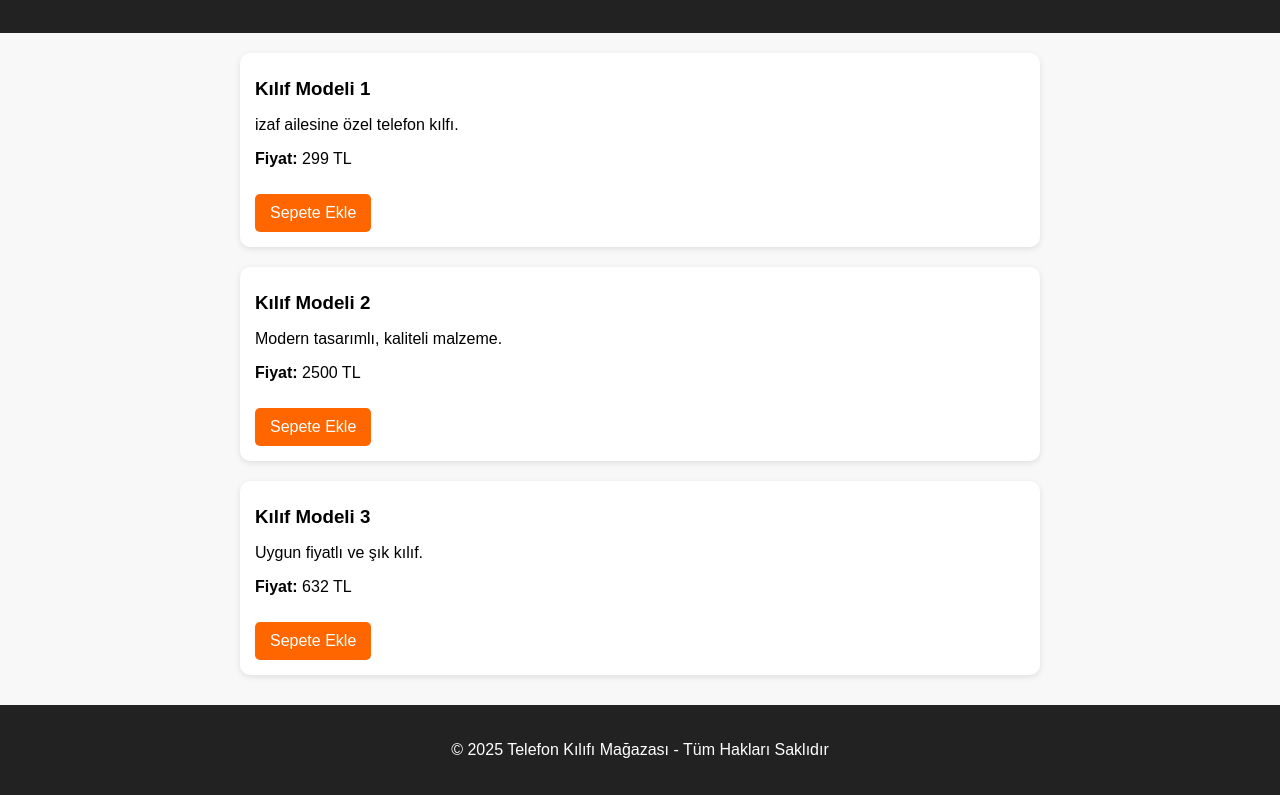
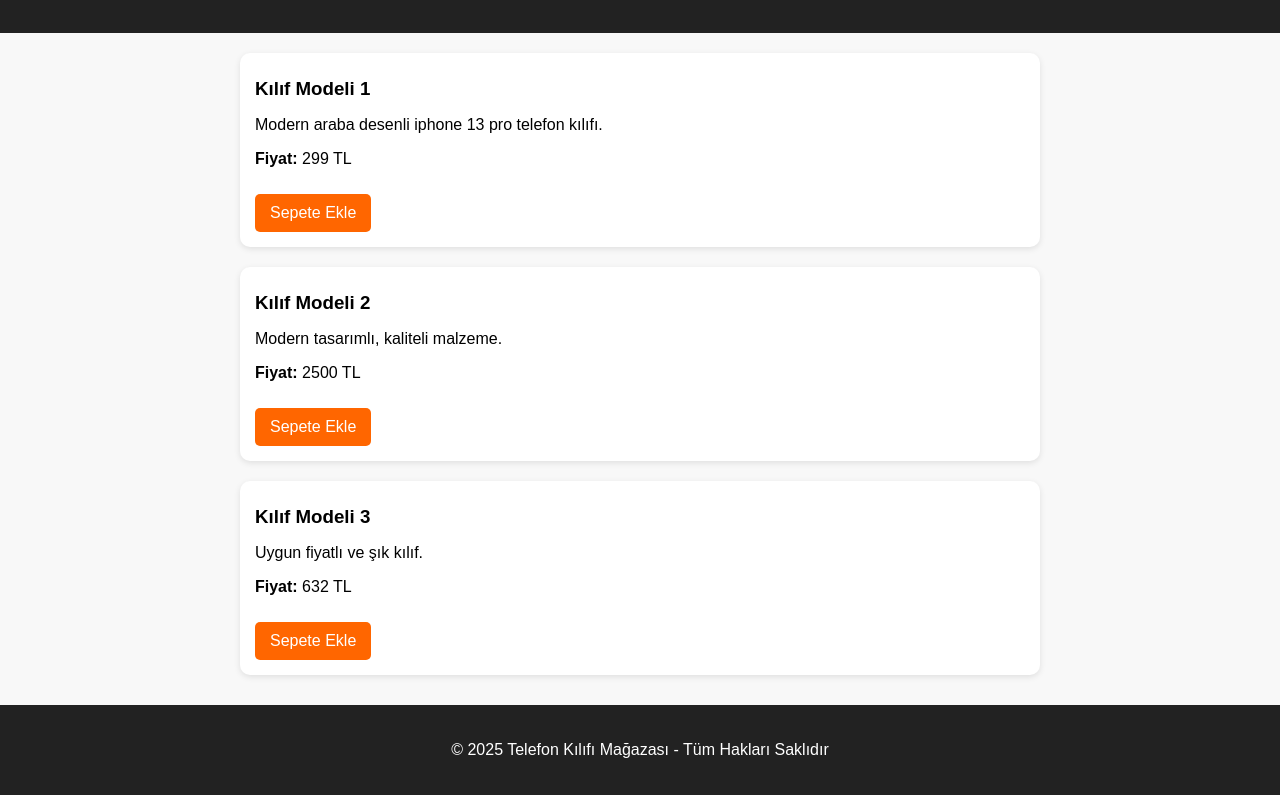
Before and after one commit to Furkan64gns/kilif-sitesi, a plain HTML site: page index.html in a window 1280 px wide. Shown: the part 121-916 px from the top of the page. Drawn offline with Linux system fonts and the light colour scheme.

Commit message:
Update index.html

```diff
--- a/index.html
+++ b/index.html
@@ -64,7 +64,7 @@
     <!-- Ürün 1 -->
     <div class="product">
       <h3>Kılıf Modeli 1</h3>
-      <p>izaf ailesine özel telefon kılfı.</p>
+      <p> Modern araba desenli iphone 13 pro telefon kılıfı.</p>
       <p><strong>Fiyat:</strong> 299 TL</p>
       <a href="#" class="btn">Sepete Ekle</a>
     </div>
```
